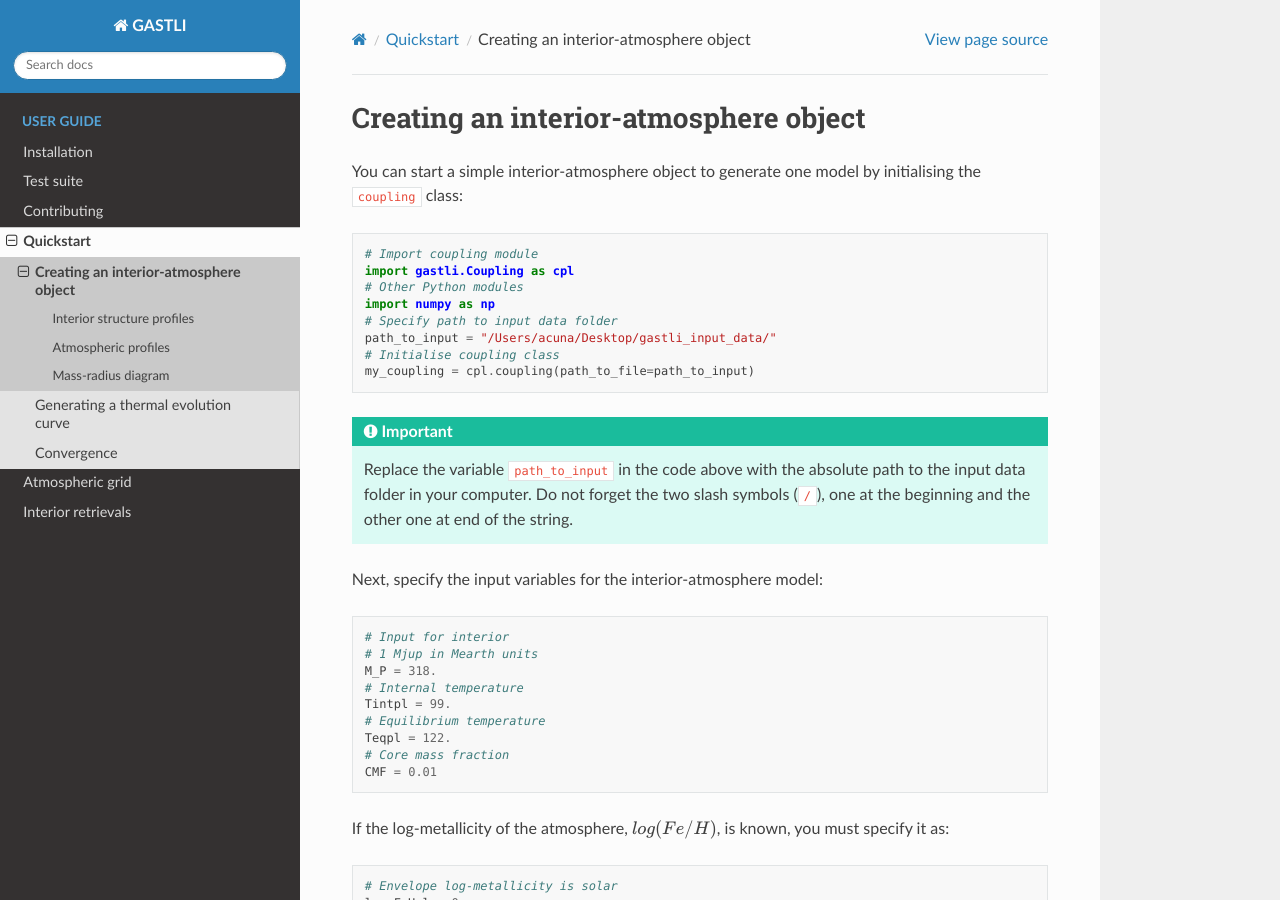
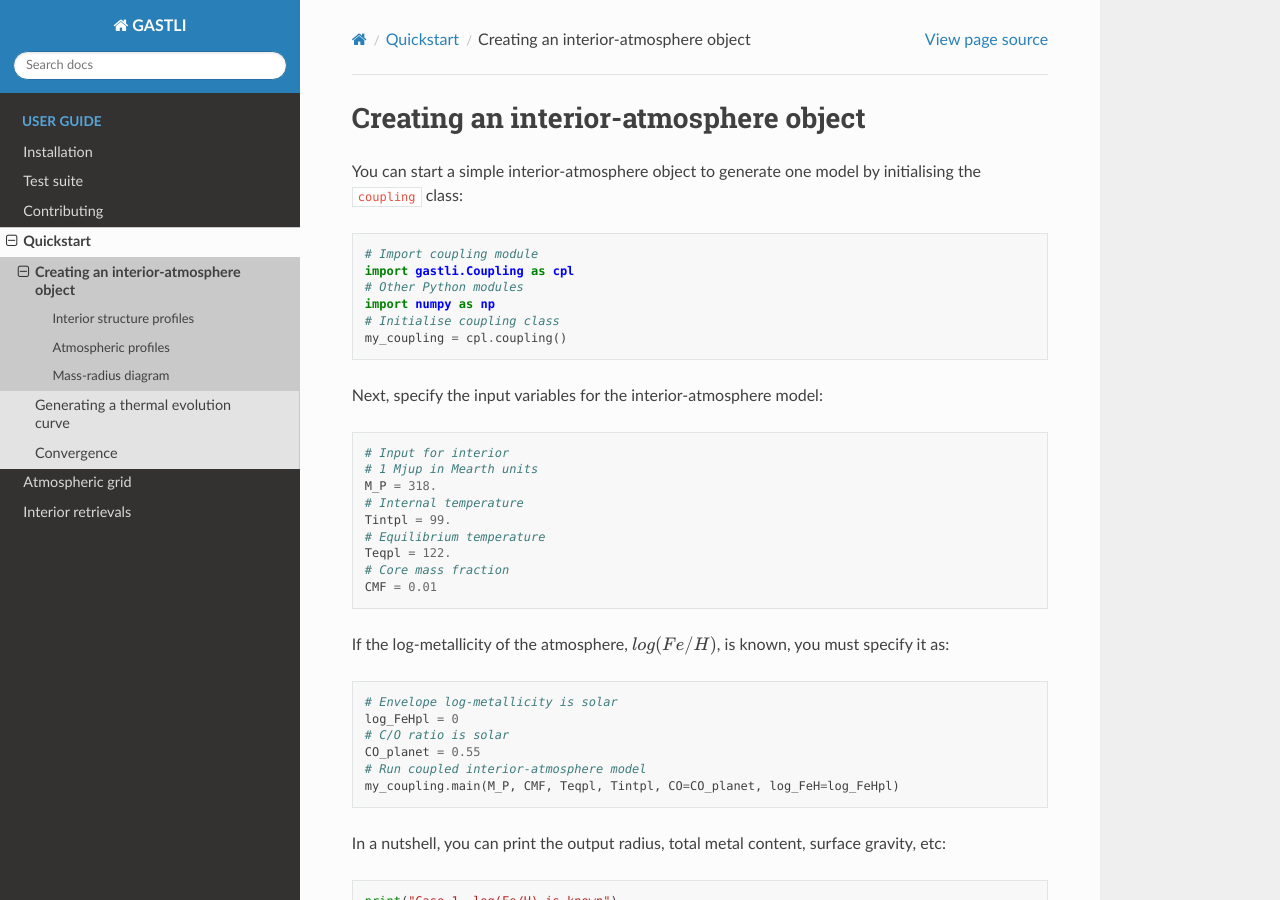
Before and after one commit to lorenaacuna/GASTLI, a Sphinx documentation site: the page built from docs/source/int_atm_object.rst, in a window 1280 px wide and 900 px high. Built offline with Sphinx 7.4.7 and the Read the Docs theme 3.1.0, drawn with Linux system fonts in a browser that asks for light colours; some of the changed text lies outside the part shown.

Commit message:
Update int_atm_object.rst
Removed path_to_input variable from documentation after 0.9.3 release

```diff
--- a/docs/source/int_atm_object.rst
+++ b/docs/source/int_atm_object.rst
@@ -11,13 +11,9 @@ You can start a simple interior-atmosphere object to generate one model by initi
    import gastli.Coupling as cpl
    # Other Python modules
    import numpy as np
-   # Specify path to input data folder
-   path_to_input = "/Users/acuna/Desktop/gastli_input_data/"
    # Initialise coupling class
-   my_coupling = cpl.coupling(path_to_file=path_to_input)
+   my_coupling = cpl.coupling()
 
-
-.. important:: Replace the variable ``path_to_input`` in the code above with the absolute path to the input data folder in your computer. Do not forget the two slash symbols (``/``), one at the beginning and the other one at end of the string.
 
 Next, specify the input variables for the interior-atmosphere model:
 
@@ -283,8 +279,7 @@ We can combine the pressure-temperature profile from the interior and the atmosp
    from matplotlib import pyplot as plt
    import numpy as np
    # Cold planet model
-   path_to_input = "/Users/acuna/Desktop/gastli_input_data/"
-   my_coupling = cpl.coupling(path_to_file=path_to_input)
+   my_coupling = cpl.coupling()
    # Input for interior
    # Mearth units
    M_P = 50.
@@ -301,10 +296,10 @@ We can combine the pressure-temperature profile from the interior and the atmosp
    # Run coupled interior-atmosphere model
    my_coupling.main(M_P, CMF, Teqpl, Tintpl, CO=CO_planet, log_FeH=log_FeHpl,Rguess=6.)
    # Hot planet model
-   my_coupling_hot = cpl.coupling(path_to_file=path_to_input)
+   my_coupling_hot = cpl.coupling()
    my_coupling_hot.main(M_P, CMF, 1000., Tintpl, CO=CO_planet, log_FeH=log_FeHpl,Rguess=6.)
    # Water phase diagram class
-   water_phase_lines = water_curv.water_curves(path_to_input)
+   water_phase_lines = water_curv.water_curves()
    # Plot
    fig,ax = plt.subplots(nrows=1,ncols=1)
    plt.title(r'M = 50 $M_{\oplus}$, CMF = 0.5, $T_{int}$ = 50 K, [Fe/H] = 250 x solar')
```
